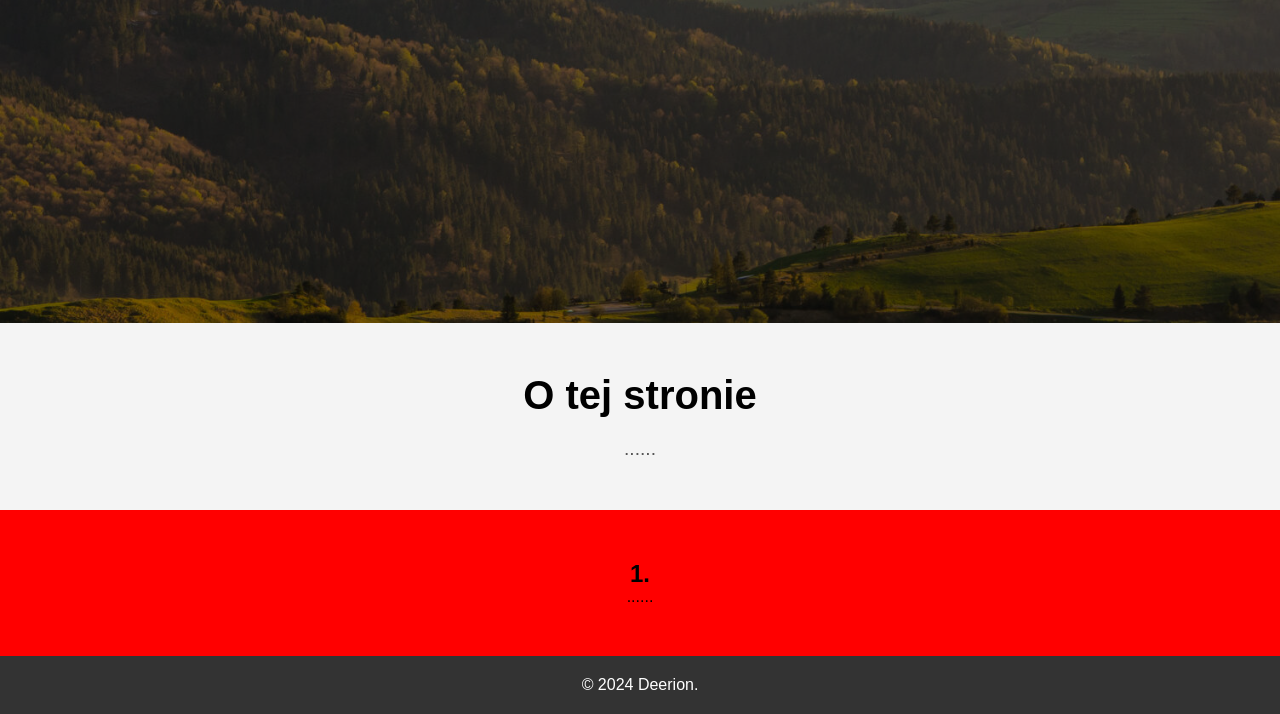
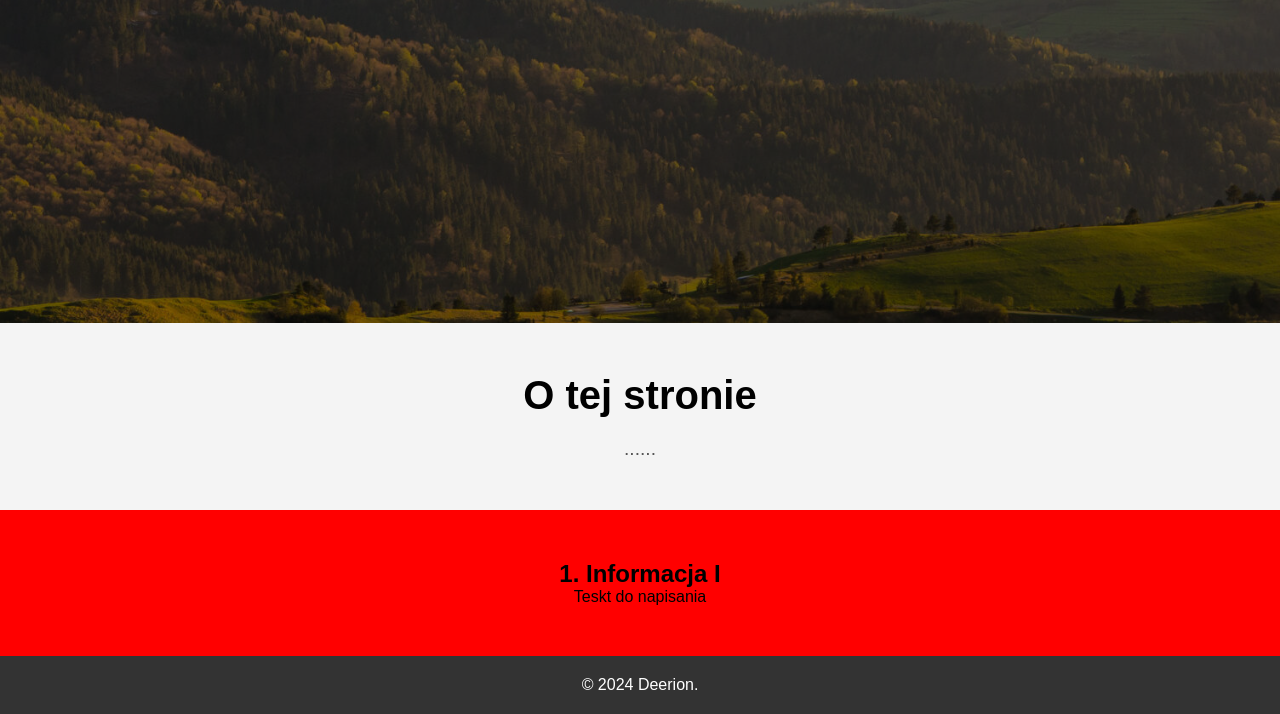
Before and after one commit to Deerion/Deerion.github.io, a plain HTML site: page index.html in a window 1280 px wide. Shown: the part 477-1191 px from the top of the page. Drawn offline with Linux system fonts and the light colour scheme.

Commit message:
Update index.html

```diff
--- a/index.html
+++ b/index.html
@@ -20,8 +20,8 @@
     </section>
 
     <section class="blog">
-        <h2>1.</h2>
-        <p>......</p>
+        <h2>1. Informacja I</h2>
+        <p>Teskt do napisania</p>
     </section>
 
     <footer>
```
